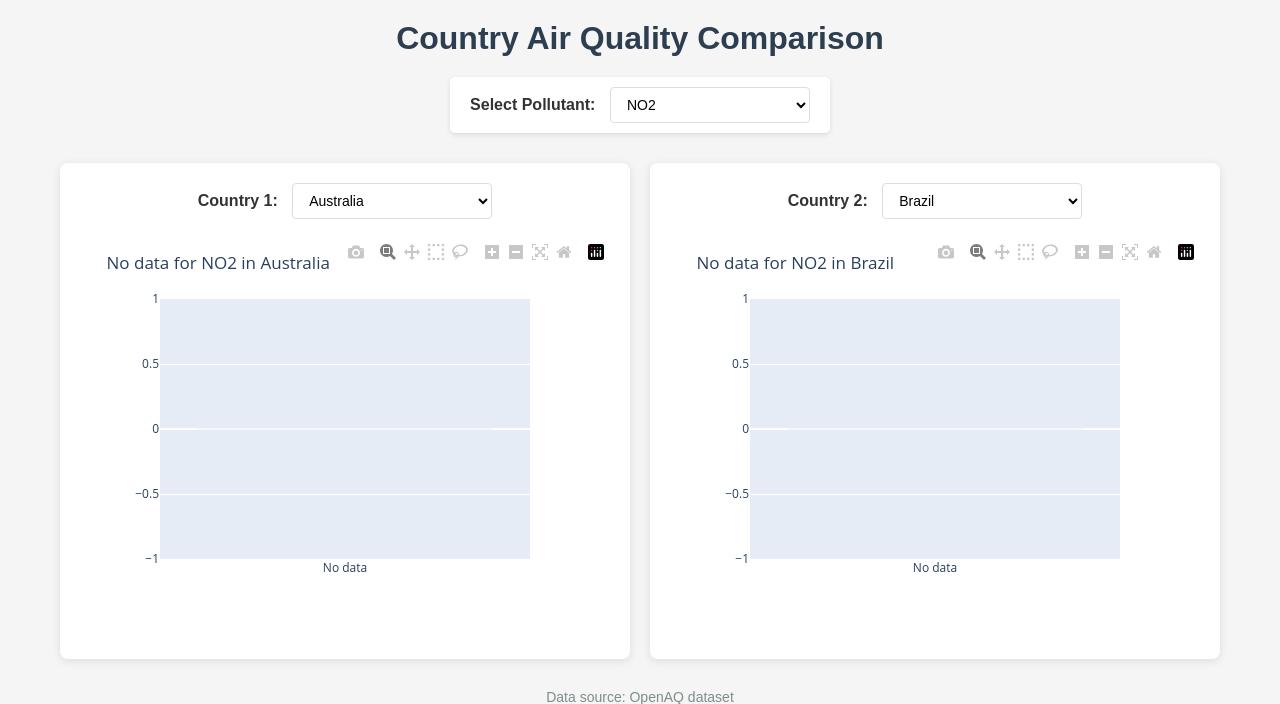
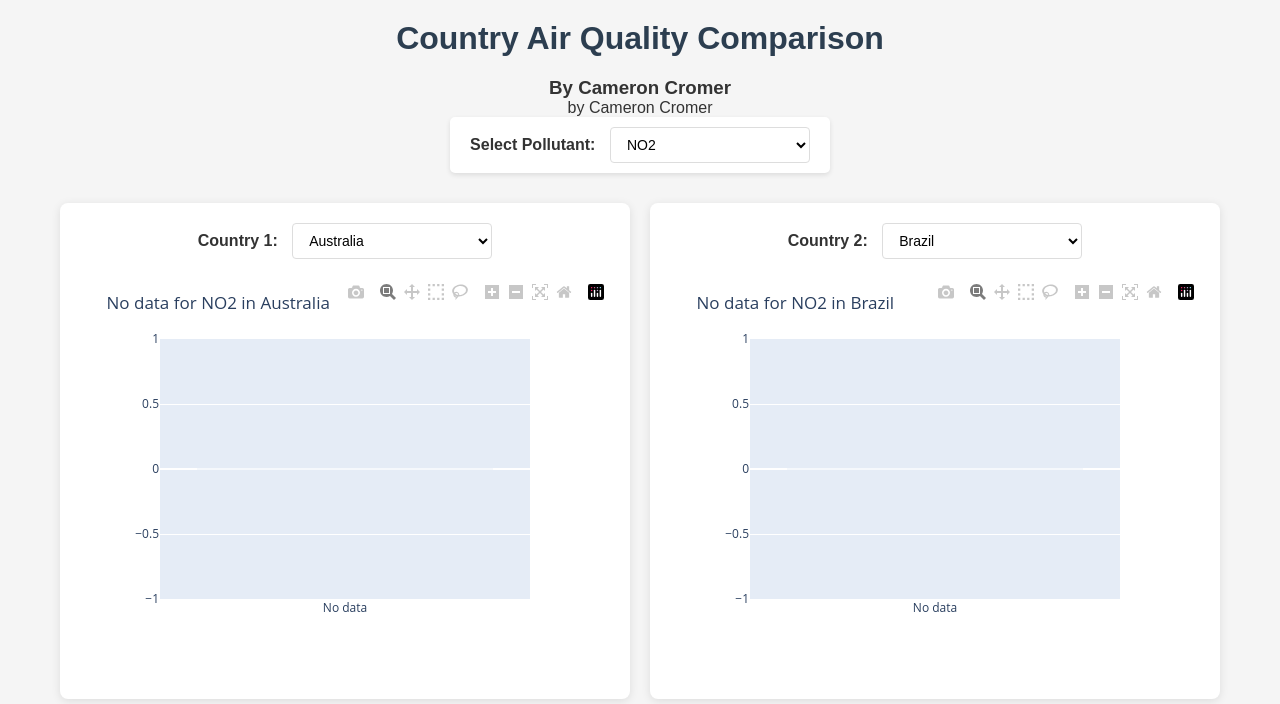
Before and after one commit to Cameron-Cromer/AirQualityComparison, a Flask app: page / in a window 1280 px wide. Shown: the top 704 px of the page. Run offline with Flask 3, Linux system fonts and the light colour scheme; some libraries are stand-ins or nearby versions.

Commit message:
Update index.html

```diff
--- a/templates/index.html
+++ b/templates/index.html
@@ -13,6 +13,8 @@
     <div class="container">
         <header>
             <h1>Country Air Quality Comparison</h1>
+            <h3>By Cameron Cromer</h3>
+<p class="author">by Cameron Cromer</p>
             <div class="pollutant-selector">
                 <label for="pollutant-select">Select Pollutant:</label>
                 <select id="pollutant-select">
```
